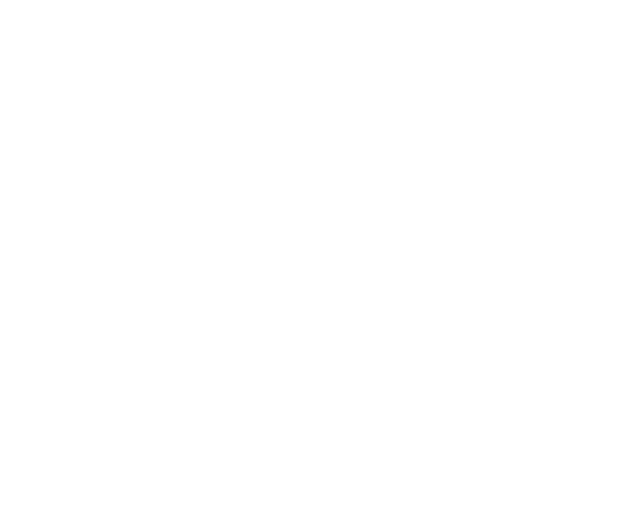
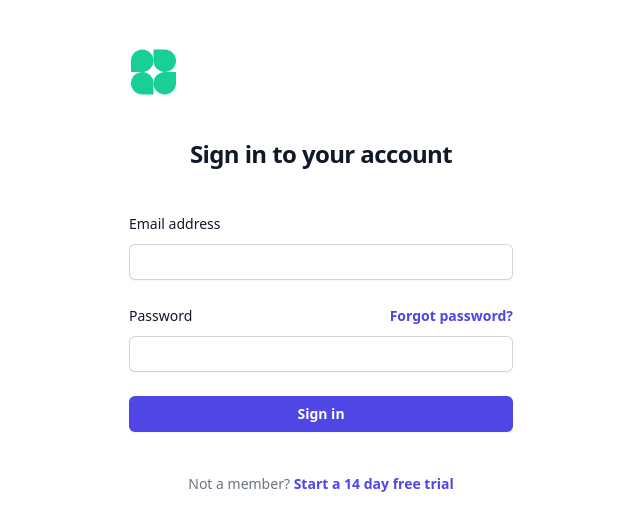
Before and after one commit to Katleho-codes/work_app, a Next.js app: page /login in a window 1280 px wide. Shown: the top 530 px of the page, without its empty margins (319-959 px from the left). Built offline with nearby package versions, Linux system fonts and the light colour scheme.

Commit message:
fix - bug in navbar

```diff
--- a/components/Navbar.tsx
+++ b/components/Navbar.tsx
@@ -70,7 +70,7 @@
                 </div>
                 <div className="hidden lg:flex lg:flex-1 lg:justify-end">
                     <Link
-            href="/"
+                        href="/login"
                         className="text-base font-semibold leading-6 flex items-center text-gray-900"
                     >
                         Log in{" "}
@@ -87,48 +87,18 @@
                     </Link>
                 </div>
             </nav>
-      <Dialog
-        as="div"
-        className="lg:hidden"
-        open={mobileMenuOpen}
-        onClose={setMobileMenuOpen}
-      >
+            <Dialog as="div" className="lg:hidden" open={mobileMenuOpen} onClose={setMobileMenuOpen}>
                 <div className="fixed inset-0 z-50" />
                 <Dialog.Panel className="fixed inset-y-0 right-0 z-50 w-full overflow-y-auto bg-white px-6 py-6 sm:max-w-sm sm:ring-1 sm:ring-gray-900/10">
                     <div className="flex items-center justify-between">
-            <Link href="/" className="-m-1.5 p-1.5">
+                        <a href="#" className="-m-1.5 p-1.5">
                             <span className="sr-only">Your Company</span>
-              <svg
-                id="logo-15"
-                width="49"
-                height="48"
-                viewBox="0 0 49 48"
-                fill="none"
-                xmlns="http://www.w3.org/2000/svg"
-              >
-                {" "}
-                <path
-                  d="M24.5 12.75C24.5 18.9632 19.4632 24 13.25 24H2V12.75C2 6.53679 7.03679 1.5 13.25 1.5C19.4632 1.5 24.5 6.53679 24.5 12.75Z"
-                  className="ccustom"
-                  fill="#17CF97"
-                ></path>{" "}
-                <path
-                  d="M24.5 35.25C24.5 29.0368 29.5368 24 35.75 24H47V35.25C47 41.4632 41.9632 46.5 35.75 46.5C29.5368 46.5 24.5 41.4632 24.5 35.25Z"
-                  className="ccustom"
-                  fill="#17CF97"
-                ></path>{" "}
-                <path
-                  d="M2 35.25C2 41.4632 7.03679 46.5 13.25 46.5H24.5V35.25C24.5 29.0368 19.4632 24 13.25 24C7.03679 24 2 29.0368 2 35.25Z"
-                  className="ccustom"
-                  fill="#17CF97"
-                ></path>{" "}
-                <path
-                  d="M47 12.75C47 6.53679 41.9632 1.5 35.75 1.5H24.5V12.75C24.5 18.9632 29.5368 24 35.75 24C41.9632 24 47 18.9632 47 12.75Z"
-                  className="ccustom"
-                  fill="#17CF97"
-                ></path>{" "}
-              </svg>
-            </Link>
+                            <img
+                                className="h-8 w-auto"
+                                src="https://tailwindui.com/img/logos/mark.svg?color=indigo&shade=600"
+                                alt=""
+                            />
+                        </a>
                         <button
                             type="button"
                             className="-m-2.5 rounded-md p-2.5 text-gray-700"
@@ -142,22 +112,22 @@
                         <div className="-my-6 divide-y divide-gray-500/10">
                             <div className="space-y-2 py-6">
                                 {navitems.map((item) => (
-                  <Link
+                                    <a
                                         key={item.id}
                                         href={item.pageRoute}
                                         className="-mx-3 block rounded-lg px-3 py-2 text-base font-semibold leading-7 text-gray-900 hover:bg-gray-50"
                                     >
                                         {item.item}
-                  </Link>
+                                    </a>
                                 ))}
                             </div>
                             <div className="py-6">
-                <Link
-                  href="/login"
+                                <a
+                                    href="#"
                                     className="-mx-3 block rounded-lg px-3 py-2.5 text-base font-semibold leading-7 text-gray-900 hover:bg-gray-50"
                                 >
                                     Log in
-                </Link>
+                                </a>
                             </div>
                         </div>
                     </div>
--- a/src/pages/login/index.tsx
+++ b/src/pages/login/index.tsx
@@ -4,7 +4,73 @@
 export default function Login() {
   return (
     <>
+      <div className="flex min-h-full flex-1 flex-col justify-center px-6 py-12 lg:px-8">
+        <div className="sm:mx-auto sm:w-full sm:max-w-sm">
+          <svg id="logo-15" width="49" height="48" viewBox="0 0 49 48" fill="none" xmlns="http://www.w3.org/2000/svg"> <path d="M24.5 12.75C24.5 18.9632 19.4632 24 13.25 24H2V12.75C2 6.53679 7.03679 1.5 13.25 1.5C19.4632 1.5 24.5 6.53679 24.5 12.75Z" className="ccustom" fill="#17CF97"></path> <path d="M24.5 35.25C24.5 29.0368 29.5368 24 35.75 24H47V35.25C47 41.4632 41.9632 46.5 35.75 46.5C29.5368 46.5 24.5 41.4632 24.5 35.25Z" className="ccustom" fill="#17CF97"></path> <path d="M2 35.25C2 41.4632 7.03679 46.5 13.25 46.5H24.5V35.25C24.5 29.0368 19.4632 24 13.25 24C7.03679 24 2 29.0368 2 35.25Z" className="ccustom" fill="#17CF97"></path> <path d="M47 12.75C47 6.53679 41.9632 1.5 35.75 1.5H24.5V12.75C24.5 18.9632 29.5368 24 35.75 24C41.9632 24 47 18.9632 47 12.75Z" className="ccustom" fill="#17CF97"></path> </svg>
+          <h2 className="mt-10 text-center text-2xl font-bold leading-9 tracking-tight text-gray-900">
+            Sign in to your account
+          </h2>
+        </div>
 
+        <div className="mt-10 sm:mx-auto sm:w-full sm:max-w-sm">
+          <form className="space-y-6" action="#" method="POST">
+            <div>
+              <label htmlFor="email" className="block text-sm font-medium leading-6 text-gray-900">
+                Email address
+              </label>
+              <div className="mt-2">
+                <input
+                  id="email"
+                  name="email"
+                  type="email"
+                  autoComplete="email"
+                  required
+                  className="block w-full rounded-md border-0 py-1.5 text-gray-900 shadow-sm ring-1 ring-inset ring-gray-300 placeholder:text-gray-400 focus:ring-2 focus:ring-inset focus:ring-indigo-600 sm:text-sm sm:leading-6"
+                />
+              </div>
+            </div>
+
+            <div>
+              <div className="flex items-center justify-between">
+                <label htmlFor="password" className="block text-sm font-medium leading-6 text-gray-900">
+                  Password
+                </label>
+                <div className="text-sm">
+                  <a href="#" className="font-semibold text-indigo-600 hover:text-indigo-500">
+                    Forgot password?
+                  </a>
+                </div>
+              </div>
+              <div className="mt-2">
+                <input
+                  id="password"
+                  name="password"
+                  type="password"
+                  autoComplete="current-password"
+                  required
+                  className="block w-full rounded-md border-0 py-1.5 text-gray-900 shadow-sm ring-1 ring-inset ring-gray-300 placeholder:text-gray-400 focus:ring-2 focus:ring-inset focus:ring-indigo-600 sm:text-sm sm:leading-6"
+                />
+              </div>
+            </div>
+
+            <div>
+              <button
+                type="submit"
+                className="flex w-full justify-center rounded-md bg-indigo-600 px-3 py-1.5 text-sm font-semibold leading-6 text-white shadow-sm hover:bg-indigo-500 focus-visible:outline focus-visible:outline-2 focus-visible:outline-offset-2 focus-visible:outline-indigo-600"
+              >
+                Sign in
+              </button>
+            </div>
+          </form>
+
+          <p className="mt-10 text-center text-sm text-gray-500">
+            Not a member?{' '}
+            <a href="#" className="font-semibold leading-6 text-indigo-600 hover:text-indigo-500">
+              Start a 14 day free trial
+            </a>
+          </p>
+        </div>
+      </div>
     </>
   )
 }
--- a/src/pages/projects/index.tsx
+++ b/src/pages/projects/index.tsx
@@ -1,70 +1,7 @@
-import React, { useState } from 'react'
-import Link from "next/link"
-import Tabs from '@mui/material/Tabs';
-import Tab from '@mui/material/Tab';
-import Typography from '@mui/material/Typography';
-import Box from '@mui/material/Box';
-
-
+import React from 'react'
 
 export default function Projects() {
   return (
-    <>
-      <TabButtons />
-    </>
+    <div>Projects</div>
   )
 }
-
-
-
-function TabButtons() {
-  const [tabIndex, setTabIndex] = useState(0);
-  const handleTabChange = (event: any, newTabIndex: number) => {
-    setTabIndex(newTabIndex);
-  }
-  return (
-    <>
-
-      <Box>
-        <Box>
-          <Tabs
-            value={tabIndex}
-            onChange={handleTabChange}
-            variant="scrollable"
-            scrollButtons="auto"
-          >
-            <Tab label="All jobs" />
-            <Tab label="My jobs" />
-            <Tab label="Videos" />
-            <Tab label="Links" />
-          </Tabs>
-        </Box>
-        <Box sx={{ padding: 2 }}>
-          {tabIndex === 0 && (
-            <Box>
-
-              <Typography>The first tab</Typography>
-            </Box>
-          )}
-          {tabIndex === 1 && (
-            <Box>
-
-              <Typography>The second tab</Typography>
-
-            </Box>
-          )}
-          {tabIndex === 2 && (
-            <Box>
-              <Typography>The third tab</Typography>
-            </Box>
-          )}
-          {tabIndex === 3 && (
-            <Box>
-              <Typography>The fourth tab</Typography>
-            </Box>
-          )}
-        </Box>
-      </Box>
-    </>
-  )
-}
```
Lines whose indentation alone changed are shown as unchanged.
